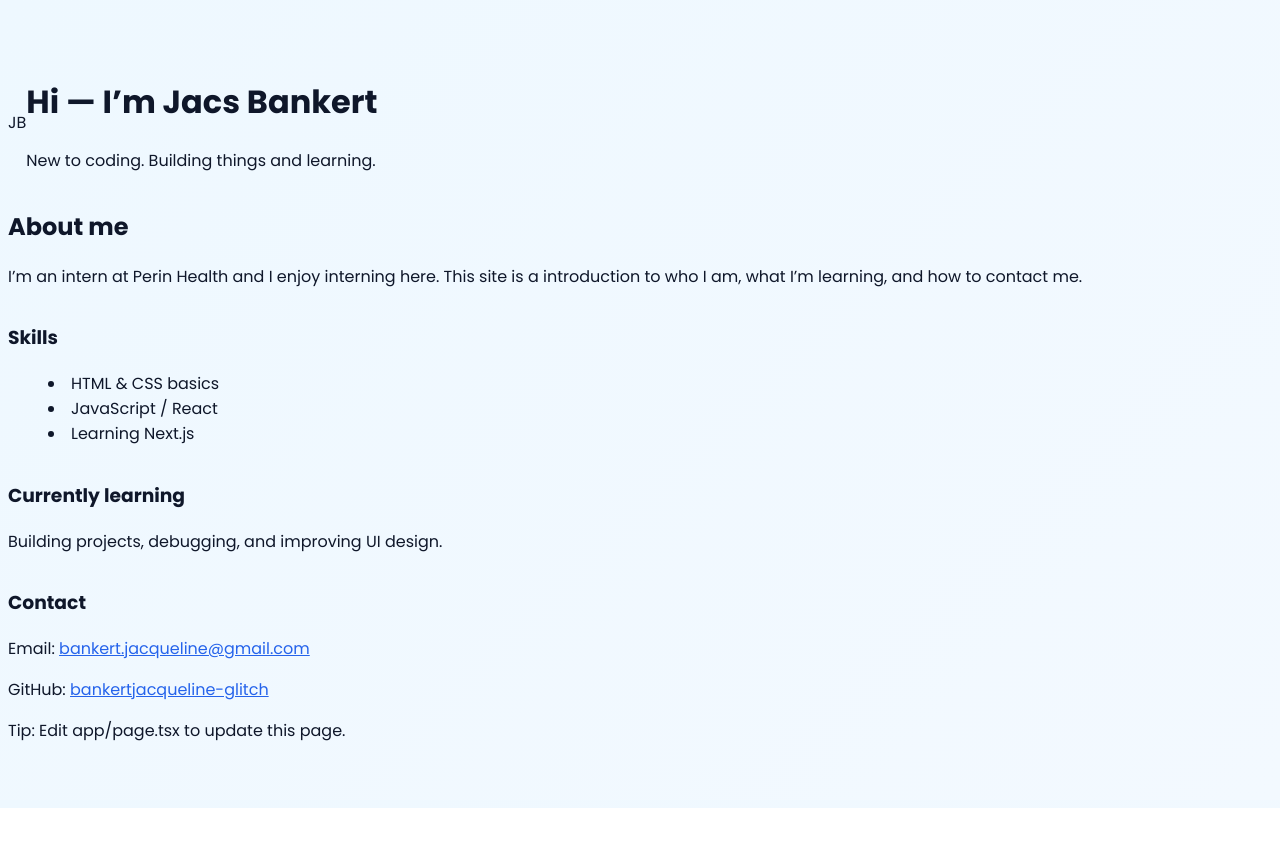
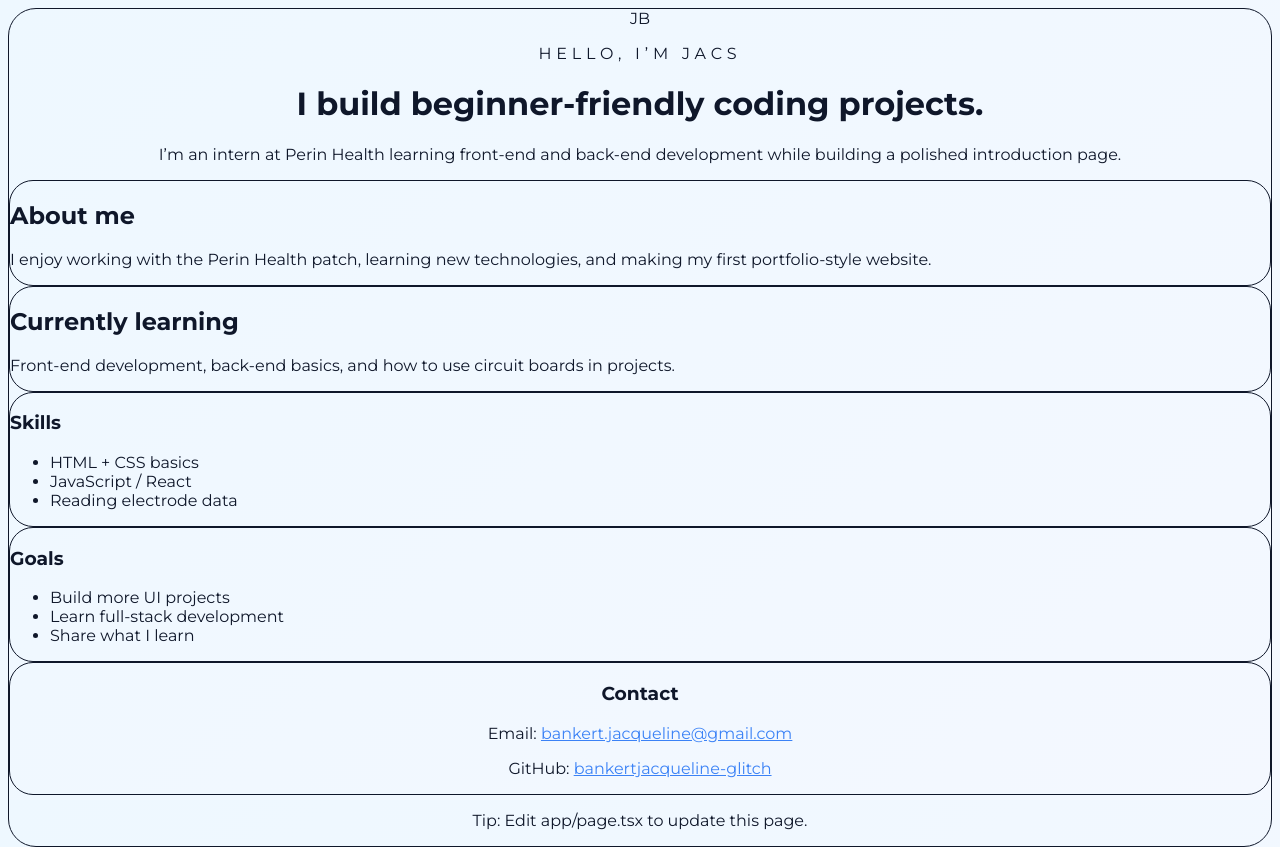
Before and after one commit to bankertjacqueline-glitch/My-Front-End-App, a Next.js app: page / in a window 1280 px wide. Before the commit the page ends 808 px from the top, so only its background shows below. Built offline with nearby package versions, Linux system fonts and the light colour scheme.

Commit message:
Refresh homepage with centered hero layout and Montserrat font

```diff
--- a/app/globals.css
+++ b/app/globals.css
@@ -1,4 +1,4 @@
-@import url('https://fonts.googleapis.com/css2?family=Poppins:wght@300;400;600;700&display=swap');
+@import url('https://fonts.googleapis.com/css2?family=Montserrat:wght@400;500;600;700&display=swap');
 
 @tailwind base;
 @tailwind components;
@@ -6,23 +6,23 @@
 
 :root {
   --bg-start: #eef8ff; /* very light blue */
-  --bg-end: #f3f9ff; /* soft sky */
+  --bg-end: #f4f8ff; /* soft sky */
   --primary: #2563eb; /* blue-600 */
-  --accent: #60a5fa; /* blue-300 */
+  --accent: #3b82f6; /* blue-500 */
   --text: #0f172a; /* dark slate */
 }
 
 body {
   background: linear-gradient(135deg, var(--bg-start), var(--bg-end));
   color: var(--text);
-  font-family: 'Poppins', Inter, ui-sans-serif, system-ui, -apple-system, "Segoe UI",
+  font-family: 'Montserrat', Inter, ui-sans-serif, system-ui, -apple-system, "Segoe UI",
     Roboto, "Helvetica Neue", Arial;
   -webkit-font-smoothing: antialiased;
   -moz-osx-font-smoothing: grayscale;
 }
 
 /* Link and accent helpers */
-a { color: var(--primary); }
+a { color: var(--accent); }
 
 /* Simple utility for the initials circle */
 .initials {
--- a/app/page.tsx
+++ b/app/page.tsx
@@ -1,47 +1,68 @@
 export default function Home() {
   return (
-    <div className="min-h-screen flex items-center justify-center bg-gray-50 font-sans">
-      <main className="w-full max-w-2xl bg-white shadow-md rounded-lg p-10">
-        <header className="flex items-center gap-6">
-          <div className="h-20 w-20 rounded-full bg-blue-600 flex items-center justify-center text-white text-2xl font-bold">JB</div>
+    <div className="min-h-screen flex items-center justify-center bg-slate-100 px-4 py-10">
+      <main className="w-full max-w-3xl rounded-[28px] border border-slate-200/80 bg-white/95 p-10 shadow-2xl shadow-slate-200/80 backdrop-blur-xl">
+        <header className="flex flex-col items-center gap-4 text-center">
+          <div className="h-24 w-24 rounded-full bg-blue-600 flex items-center justify-center text-white text-3xl font-bold shadow-xl shadow-blue-200/60">JB</div>
           <div>
-            <h1 className="text-3xl font-semibold text-gray-900">Hi — I’m Jacs Bankert</h1>
-            <p className="text-gray-600 mt-1">New to coding. Building things and learning.</p>
+            <p className="text-sm uppercase tracking-[0.3em] text-blue-600">Hello, I’m Jacs</p>
+            <h1 className="mt-3 text-4xl font-semibold text-slate-950 sm:text-5xl">
+              I build beginner-friendly coding projects.
+            </h1>
+            <p className="mx-auto mt-4 max-w-2xl text-base leading-8 text-slate-600 sm:text-lg">
+              I’m an intern at Perin Health learning front-end and back-end development while building a polished introduction page.
+            </p>
           </div>
         </header>
 
-        <section className="mt-8 text-gray-800">
-          <h2 className="text-xl font-medium">About me</h2>
-          <p className="mt-2 text-gray-600">
-            I’m an intern at Perin Health and I enjoy interning here. This site is a
-            introduction to who I am, what I’m learning, and how to contact me.
+        <section className="mt-10 grid gap-5 md:grid-cols-2">
+          <div className="rounded-[24px] border border-slate-200/80 bg-slate-50 p-6 shadow-sm">
+            <h2 className="text-xl font-semibold text-slate-900">About me</h2>
+            <p className="mt-3 text-slate-600 leading-7">
+              I enjoy working with the Perin Health patch, learning new technologies, and making my first portfolio-style website.
+            </p>
+          </div>
+
+          <div className="rounded-[24px] border border-slate-200/80 bg-slate-50 p-6 shadow-sm">
+            <h2 className="text-xl font-semibold text-slate-900">Currently learning</h2>
+            <p className="mt-3 text-slate-600 leading-7">
+              Front-end development, back-end basics, and how to use circuit boards in projects.
+            </p>
+          </div>
+        </section>
+
+        <section className="mt-6 grid gap-4 sm:grid-cols-2">
+          <div className="rounded-[24px] border border-slate-200/80 bg-slate-50 p-6 shadow-sm">
+            <h3 className="text-lg font-medium text-slate-900">Skills</h3>
+            <ul className="mt-3 space-y-2 text-slate-600">
+              <li>HTML + CSS basics</li>
+              <li>JavaScript / React</li>
+              <li>Reading electrode data</li>
+            </ul>
+          </div>
+
+          <div className="rounded-[24px] border border-slate-200/80 bg-slate-50 p-6 shadow-sm">
+            <h3 className="text-lg font-medium text-slate-900">Goals</h3>
+            <ul className="mt-3 space-y-2 text-slate-600">
+              <li>Build more UI projects</li>
+              <li>Learn full-stack development</li>
+              <li>Share what I learn</li>
+            </ul>
+          </div>
+        </section>
+
+        <section className="mt-8 rounded-[24px] border border-slate-200/80 bg-slate-50 p-6 text-center shadow-sm">
+          <h3 className="text-lg font-semibold text-slate-900">Contact</h3>
+          <p className="mt-3 text-slate-600">
+            Email: <a href="mailto:bankert.jacqueline@gmail.com" className="text-blue-600 hover:text-blue-700">bankert.jacqueline@gmail.com</a>
+          </p>
+          <p className="mt-2 text-slate-600">
+            GitHub: <a href="https://github.com/bankertjacqueline-glitch" target="_blank" rel="noreferrer" className="text-blue-600 hover:text-blue-700">bankertjacqueline-glitch</a>
           </p>
         </section>
 
-        <section className="mt-6 grid grid-cols-1 sm:grid-cols-2 gap-4">
-          <div>
-            <h3 className="font-medium">Skills</h3>
-            <ul className="mt-2 text-gray-600 list-disc list-inside">
-              <li>HTML & CSS basics</li>
-              <li>JavaScript / React</li>
-              <li>Learning Next.js</li>
-            </ul>
-          </div>
-
-          <div>
-            <h3 className="font-medium">Currently learning</h3>
-            <p className="mt-2 text-gray-600">Building projects, debugging, and improving UI design.</p>
-          </div>
-        </section>
-
-        <section className="mt-6">
-          <h3 className="font-medium">Contact</h3>
-          <p className="mt-2 text-gray-600">Email: <a href="mailto:bankert.jacqueline@gmail.com" className="text-blue-600">bankert.jacqueline@gmail.com</a></p>
-          <p className="mt-1 text-gray-600">GitHub: <a href="https://github.com/bankertjacqueline-glitch" target="_blank" rel="noreferrer" className="text-blue-600">bankertjacqueline-glitch</a></p>
-        </section>
-
-        <footer className="mt-8 text-sm text-gray-500">
-          <p>Tip: Edit <span className="font-medium">app/page.tsx</span> to update this page.</p>
+        <footer className="mt-8 text-center text-sm text-slate-500">
+          <p>Tip: Edit <span className="font-medium text-slate-900">app/page.tsx</span> to update this page.</p>
         </footer>
       </main>
     </div>
```
